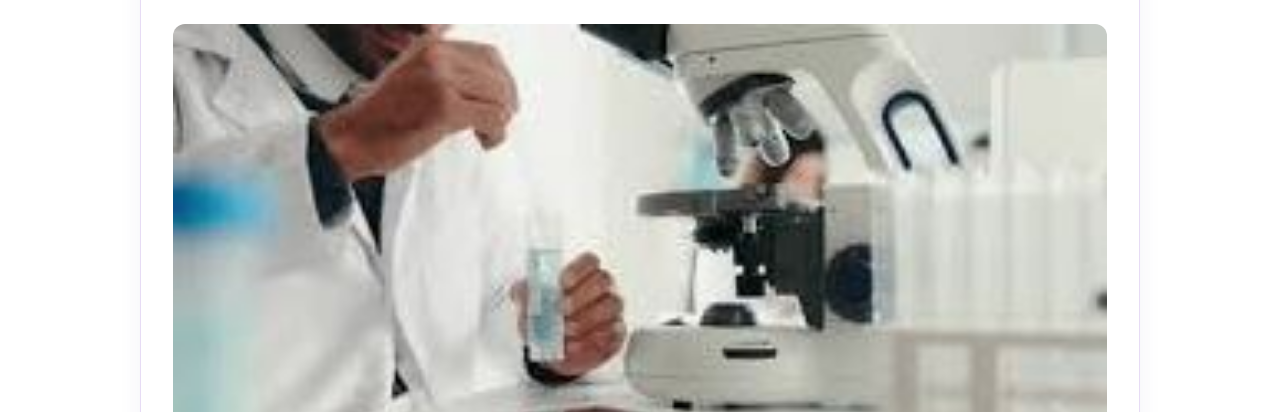
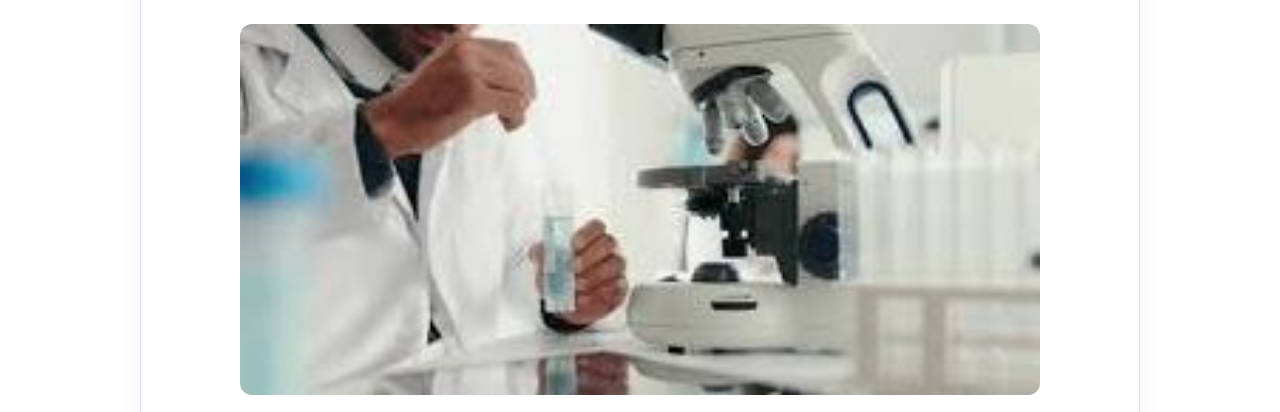
Before and after one commit to Nephrica/.github.io, a plain HTML site: page projects.html in a window 1280 px wide. Shown: the part 314-726 px from the top of the page. Drawn offline with Linux system fonts and the light colour scheme.

Commit message:
Update projects.html

```diff
--- a/projects.html
+++ b/projects.html
@@ -98,6 +98,16 @@
       margin-bottom: 20px;
     }
 
+    /* ✅ IMAGE FIX */
+    .about-image {
+      width: 100%;
+      max-width: 800px;   /* prevents stretching */
+      height: auto;
+      display: block;
+      margin: 0 auto 20px auto;
+      border-radius: 12px;
+    }
+
     footer {
       margin-top: 30px;
       padding: 20px;
@@ -147,9 +157,12 @@
     <div class="content-card">
       <h2>Who We Are</h2>
 
-      <!-- ADDED IMAGE -->
-<img src="./images/scientist%20photo.JPG" style="width:100%; height:auto; border-radius:12px; margin-bottom:20px;">
-      The Nephrica Consortium is a collaborative, multi-country initiative focused on improving the understanding and management of glomerular diseases across Africa. By bringing together clinicians and researchers from diverse regions and healthcare settings, the consortium aims to understand current practices, identify gaps in care, and promote equitable access to diagnosis and treatment.
+      <!-- ✅ IMAGE -->
+      <img src="./images/scientist%20photo.JPG" class="about-image">
+
+      <!-- ✅ FIXED PARAGRAPH -->
+      <p>
+        The Nephrica Consortium is a collaborative, multi-country initiative focused on improving the understanding and management of glomerular diseases across Africa. By bringing together clinicians and researchers from diverse regions and healthcare settings, the consortium aims to understand current practices, identify gaps in care, and promote equitable access to diagnosis and treatment.
       </p>
 
       <p>
```
